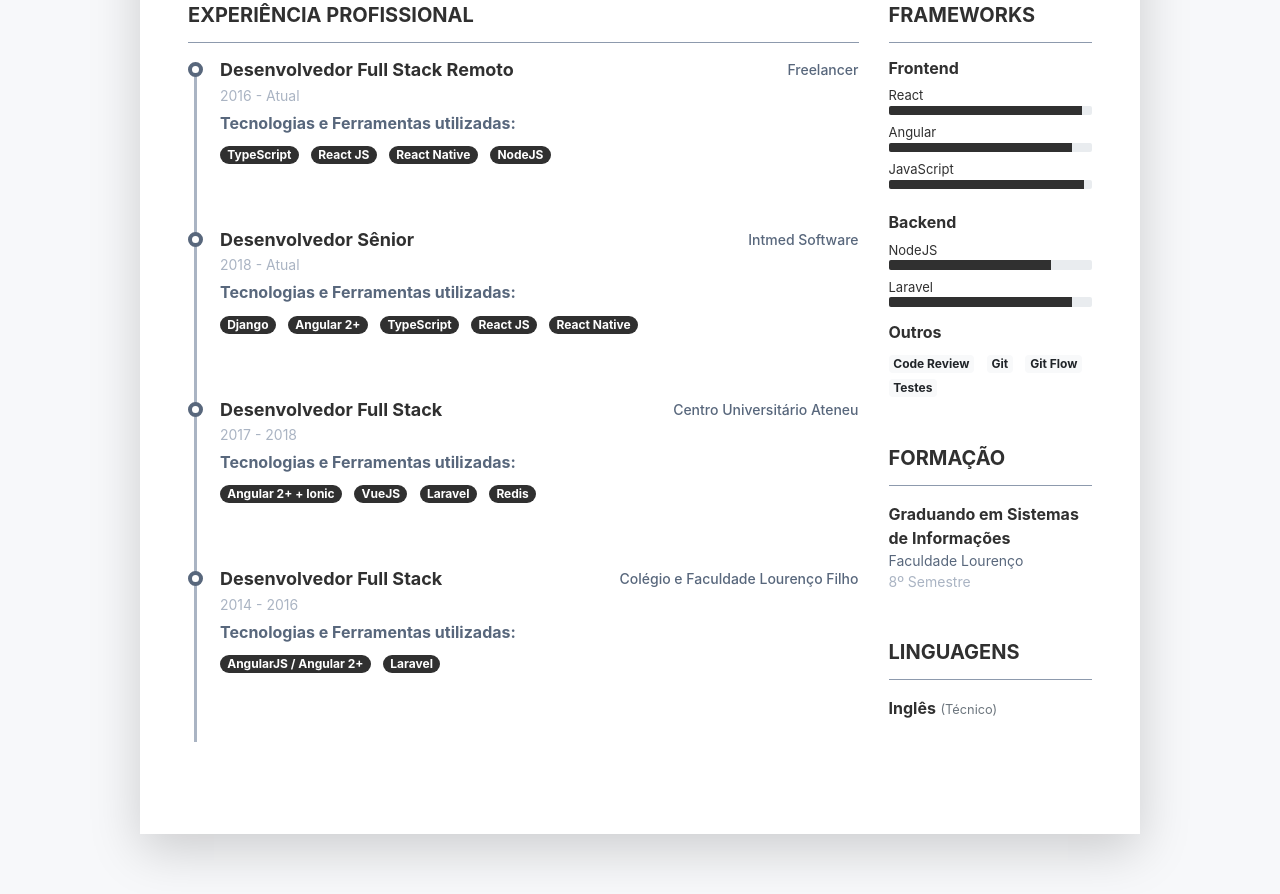
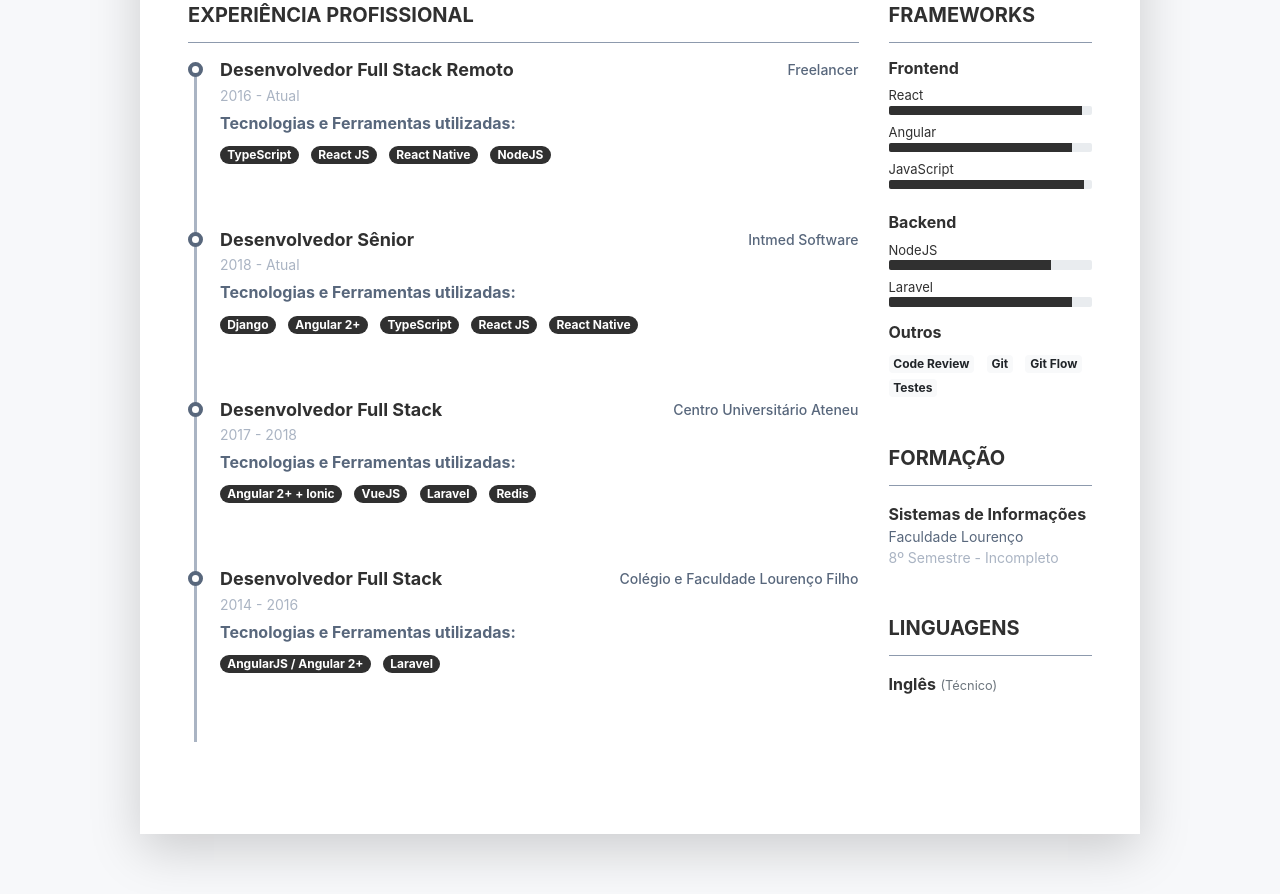
Before and after one commit to brenofranca/brenofranca.github.io, a plain HTML site: page index.html in a window 1280 px wide. Shown: the part 495-1389 px from the top of the page. Drawn offline with Linux system fonts and the light colour scheme.

Commit message:
Update index.html

```diff
--- a/index.html
+++ b/index.html
@@ -335,12 +335,12 @@
 								<ul class="list-unstyled">
 									<li class="mb-2">
 										<div class="resume-degree font-weight-bold">
-											Graduando em Sistemas de Informações
+											Sistemas de Informações
 										</div>
 										<div class="resume-degree-org">
 											Faculdade Lourenço
 										</div>
-										<div class="resume-degree-time">8º Semestre</div>
+										<div class="resume-degree-time">8º Semestre - Incompleto</div>
 									</li>
 								</ul>
 							</div>
```
